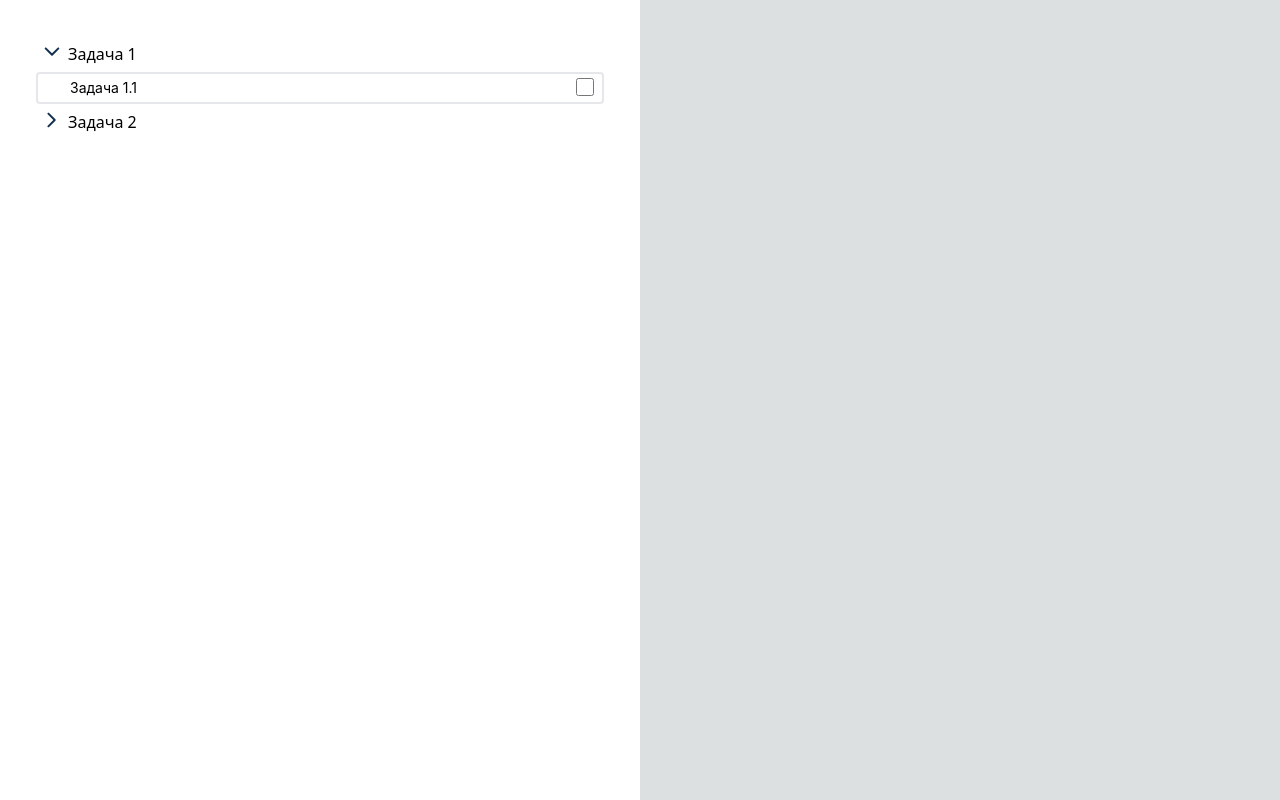
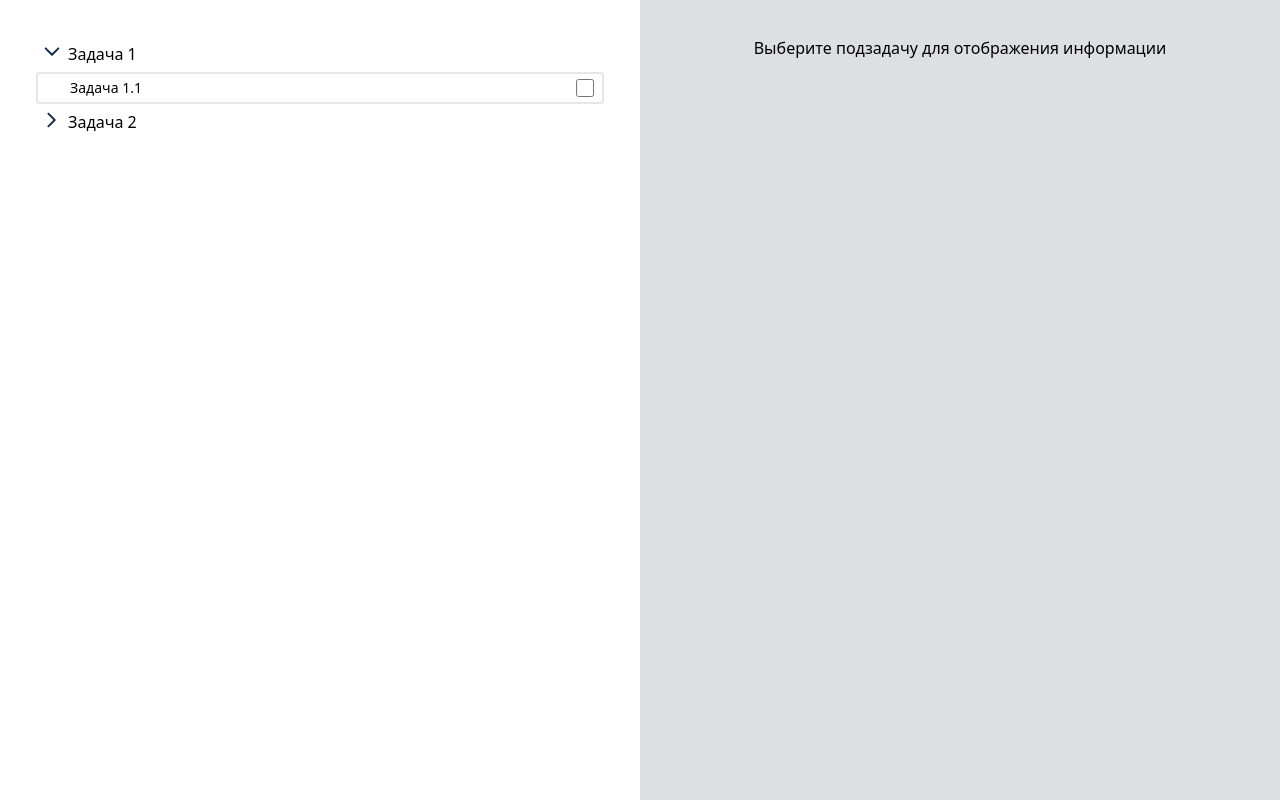
Before and after one commit to ConquestSucks/todoapp, a React (Create React App) app: page / in a window 1280 px wide. Both pictures are taken after a click on the icon 52 px from the left and 52 px from the top of the page. Built offline with nearby package versions, Linux system fonts and the light colour scheme.

Commit message:
display subtask info after click on main page

```diff
--- a/src/components/Task.tsx
+++ b/src/components/Task.tsx
@@ -1,34 +1,42 @@
-import Task from '../task'
+import { Task, SubTask } from '../task'
 import { ReactComponent as Arrow } from '../media/arrow.svg'
 import { useState } from 'react'
 
-export default function TaskComponent( { task } : { task: Task } ) {
-    const [showSubTasks, setShowSubTasks] = useState(false)
+interface TaskComponentProps {
+    task: Task;
+    onSelectSubTask: (subTask: SubTask) => void;
+}
+
+export default function TaskComponent({ task, onSelectSubTask }: TaskComponentProps) {
+    const [showSubTasks, setShowSubTasks] = useState<boolean>(false)
 
     const toggleSubTasks = () => {
         setShowSubTasks(prevState => !prevState )
     }
 
     const displaySubTasks = task.childs.map((t) => (
-        <span key={t.id} className='text-sm min-w-89.5 pl-6'>
-            {t.name}
-        </span>
+        <div
+            className='flex gap-2 py-1 px-2 justify-between items-center border-2 rounded hover:border-black hover: duration-300'
+            onClick={() => onSelectSubTask(t)}
+        >
+            <span key={t.id} className='text-sm min-w-89.5 pl-6'>
+                {t.name}
+            </span>
+            <input type='checkbox' className='w-4.5 h-4.5'></input>
+        </div>
     ))
     return (
-        <div className='flex flex-col min-w-full min-h-10 max-w-fit text-left hover:bg-lb hover:duration-500 duration-500'>
+        <div className='flex flex-col min-w-full min-h-10 max-w-fit text-left hover:bg-lb hover:duration-500 duration-500 rounded'>
             <div className='flex gap-2 p-2'>
                 <Arrow
-                    className={`w-4 h-4 transform ${showSubTasks ? 'rotate-90' : ''}`}
+                    className={`w-4 h-4 transform ${showSubTasks ? 'rotate-90' : ''} duration-300`}
                     onClick={toggleSubTasks}
                 />
-                <span className='text-base leading-5 font-rubik font-medium'>{task.name}</span>
+                <span className='text-base leading-5 font-medium'>{task.name}</span>
             </div>
             {showSubTasks && (
-                <div className='border-2 rounded hover:border-black'>
-                    <div className='flex gap-2 py-1 px-2 justify-between'>
-                        {displaySubTasks}
-                        <input type='checkbox' className='w-4.5 h-4.5'></input>
-                    </div>
+                <div>
+                    {displaySubTasks}
                 </div>
             )}
         </div>
--- a/src/pages/MainPage.tsx
+++ b/src/pages/MainPage.tsx
@@ -1,22 +1,36 @@
 import TaskItem from '../components/Task';
+import { SubTask } from '../task'
 import { taskStore } from "../task.store"
+import { useState } from 'react'
 
 export default function MainPage() {
+    const [selectedSubTask, setSelectedSubTask] = useState<SubTask | null>(null);
     const tasks = taskStore.getTasks
+
     const displayTasks = tasks.map((t) => (
       <TaskItem
         key={t.id}
         task={t}
+        onSelectSubTask={setSelectedSubTask}
       />
     ));
 
     return (
-        <div  className='grid grid-cols-2 grid-rows-1'>
+        <div className='grid grid-cols-2 grid-rows-1 font-rubik'>
             <div className='p-9'>
                 {displayTasks}
             </div>
             <div className='min-w-half min-h-screen bg-grey'>
-
+                <div className='p-9'>
+                    {selectedSubTask ? (
+                        <div className='w-fit flex flex-col items-start	text-lg font-normal gap-5'>
+                            <span>{selectedSubTask.name}</span>
+                            <span>{selectedSubTask.description}</span>
+                        </div>
+                    ) : (
+                        <span>Выберите подзадачу для отображения информации</span>
+                    )}
+                </div>
             </div>
         </div>
     );
--- a/src/task.store.ts
+++ b/src/task.store.ts
@@ -1,5 +1,5 @@
 import { makeAutoObservable } from 'mobx'
-import Task, { SubTask } from './task'
+import { Task, SubTask } from './task'
 
 class TaskStore {
     tasks : Array<Task>
--- a/src/task.ts
+++ b/src/task.ts
@@ -27,7 +27,7 @@ export class SubTask {
     }
 }
 
-export default class Task {
+export class Task {
     id: number;
     name: string;
     description: string;
```
